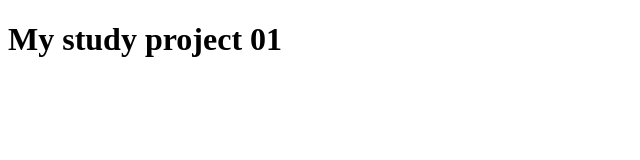
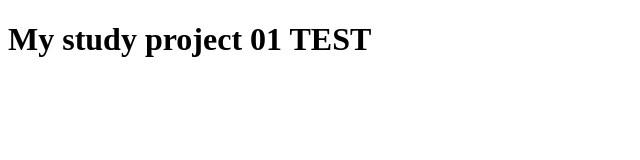
Before and after one commit to govorunenko/my_study_project_01, a plain HTML site: page index.html in a window 1280 px wide. Shown: the whole page, without its empty margins (0-640 px from the left). Drawn offline with Linux system fonts and the light colour scheme.

Commit message:
Update index.html

```diff
--- a/index.html
+++ b/index.html
@@ -7,6 +7,6 @@
     <title>My study project 01</title>
 </head>
 <body>
-  <h1>My study project 01</h1>
+  <h1>My study project 01 TEST</h1>
 </body>
 </html>
```
